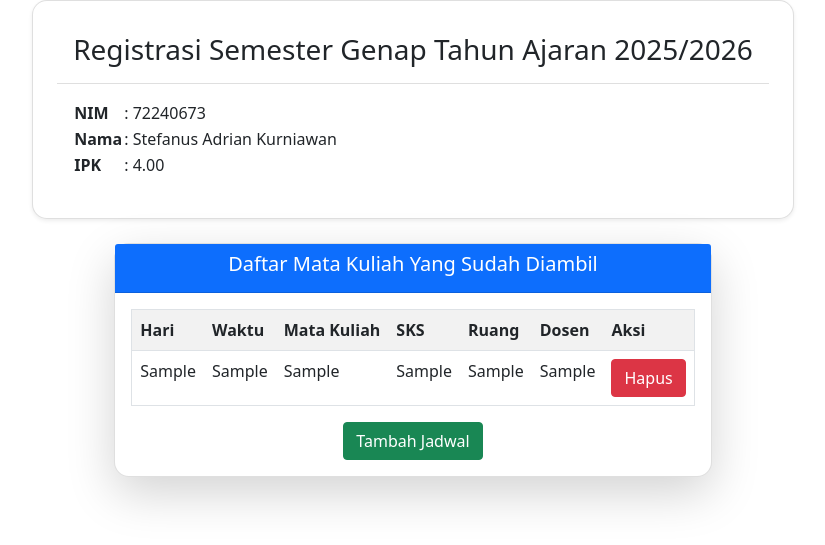
After one commit to DriBoy/projectUasProgweb, a PHP site: page /registrasi.php in a window 1280 px wide. The commit adds this page. Shown: the top 545 px of the page, without its empty margins (227-1052 px from the left). Run offline with PHP 8.4, Linux system fonts and the light colour scheme; tables that the repository leaves empty or names only in its code hold one stand-in row (values such as "Sample post").

Commit message:
benerin form tambah_jadwal & bikin tampilan halaman registrasi

```diff
--- /dev/null
+++ b/registrasi.php
@@ -0,0 +1,82 @@
+<!DOCTYPE html>
+<html lang="en">
+<head>
+    <meta charset="UTF-8">
+    <meta name="viewport" content="width=device-width, initial-scale=1.0">
+    <!-- Bootstrap CSS -->
+    <link href="https://cdn.jsdelivr.net/npm/bootstrap@5.0.2/dist/css/bootstrap.min.css" rel="stylesheet" integrity="sha384-EVSTQN3/azprG1Anm3QDgpJLIm9Nao0Yz1ztcQTwFspd3yD65VohhpuuCOmLASjC" crossorigin="anonymous">
+    <title>Document</title>
+</head>
+<body>
+    <!-- Option 1: Bootstrap Bundle with Popper -->
+    <script src="https://cdn.jsdelivr.net/npm/bootstrap@5.0.2/dist/js/bootstrap.bundle.min.js" integrity="sha384-MrcW6ZMFYlzcLA8Nl+NtUVF0sA7MsXsP1UyJoMp4YLEuNSfAP+JcXn/tWtIaxVXM" crossorigin="anonymous"></script>
+    <?php
+        $conn = new mysqli("localhost","root","","siamu");
+    ?>
+    <div class="d-flex justify-content-center align-items-center">
+    <div class="card mb-4 p-4 bg-white shadow-sm" style="width: auto; border-radius: 15px;">
+        <div class="card-header bg-white">
+            <h3>Registrasi Semester Genap Tahun Ajaran 2025/2026</h3>
+        </div>
+        <div class="card-body bg-white">
+            <table>
+                <tr>
+                    <th>NIM</th>
+                    <td>: 72240673</td>
+                </tr>
+                <tr>
+                    <th>Nama</th>
+                    <td>: Stefanus Adrian Kurniawan</td>
+                </tr>
+                <tr>
+                    <th>IPK</th>
+                    <td>: 4.00</td>
+                </tr>
+            </table>
+        </div>
+    </div>
+    </div>
+    <div class="d-flex justify-content-center align-items-center">
+    <div class="card shadow-lg" style="width: auto; border-radius: 15px;">
+        <div class="card-header p-0 bg-primary">
+            <h5 class="text-white text-center py-2 rounded">Daftar Mata Kuliah Yang Sudah Diambil</h5>
+        </div>
+        <div class="card-body">
+            <table border="1" cellpadding="4" style="width: 100%;" class="table table-striped">
+                <tr>
+                    <th>Hari</th>
+                    <th>Waktu</th>
+                    <th>Mata Kuliah</th>
+                    <th>SKS</th>
+                    <th>Ruang</th>
+                    <th>Dosen</th>
+                    <th>Aksi</th>
+                </tr>
+                <?php
+                $registrasi = $conn->query("SELECT * FROM view_registrasi_jadwal");
+                while($brs = $registrasi->fetch_assoc()){
+                    echo "<tr>";
+                    echo "<td>".$brs['hari']."</td>";
+                    echo "<td>".$brs['waktu']."</td>";
+                    echo "<td>".$brs['mata_kuliah']."</td>";
+                    echo "<td>".$brs['sks']."</td>";
+                    echo "<td>".$brs['ruang']."</td>";
+                    echo "<td>".$brs['dosen']."</td>";
+                    echo "<td><button class='btn btn-danger'>Hapus</button></td>";
+                    echo "</tr>";
+                }
+                ?>
+            </table>
+            <div class="d-flex mt-2 justify-content-center align-items-center">
+                <button class="btn btn-success">Tambah Jadwal</button>
+            </div>
+        </div>
+    </div>
+    </div>
+    <script>
+        function goBack() {
+            window.history.back('jadwal.php');
+        }
+    </script>
+</body>
+</html>
```
Also changed, not shown: tambah_jadwal.php (+10 -6 lines).
